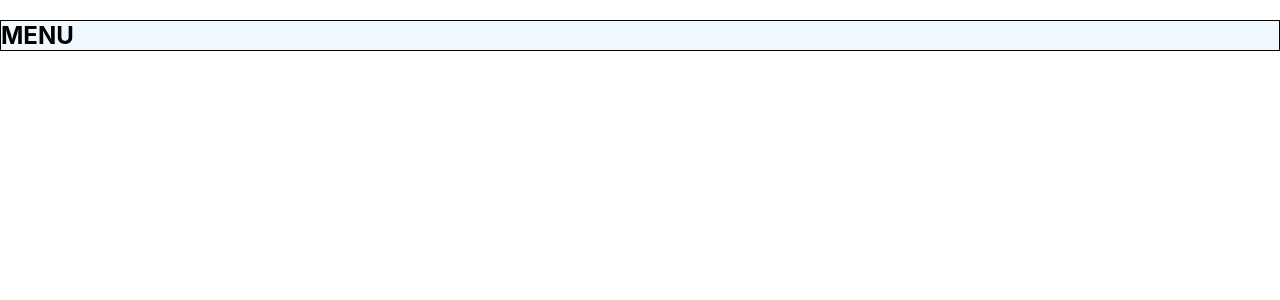
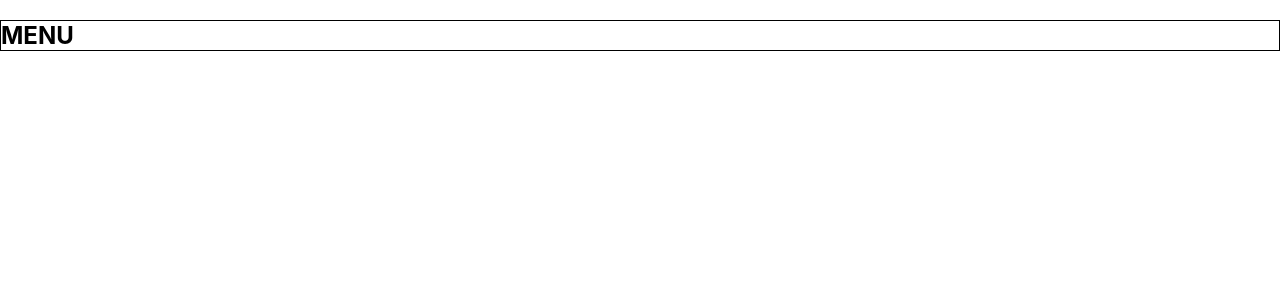
Before and after one commit to 2212021/2212021.github.io, a React (Create React App) app: page / in a window 1280 px wide. Shown: the top 300 px of the page. Built offline with nearby package versions, Linux system fonts and the light colour scheme; a web font is replaced by a local one.

Commit message:
Update App.css

```diff
--- a/src/App.css
+++ b/src/App.css
@@ -1,7 +1,7 @@
 @import url("./fonts.css");
 
 .App {
-  background-color: #F0F8FF;
+
 }
 
 .App-logo {
```
